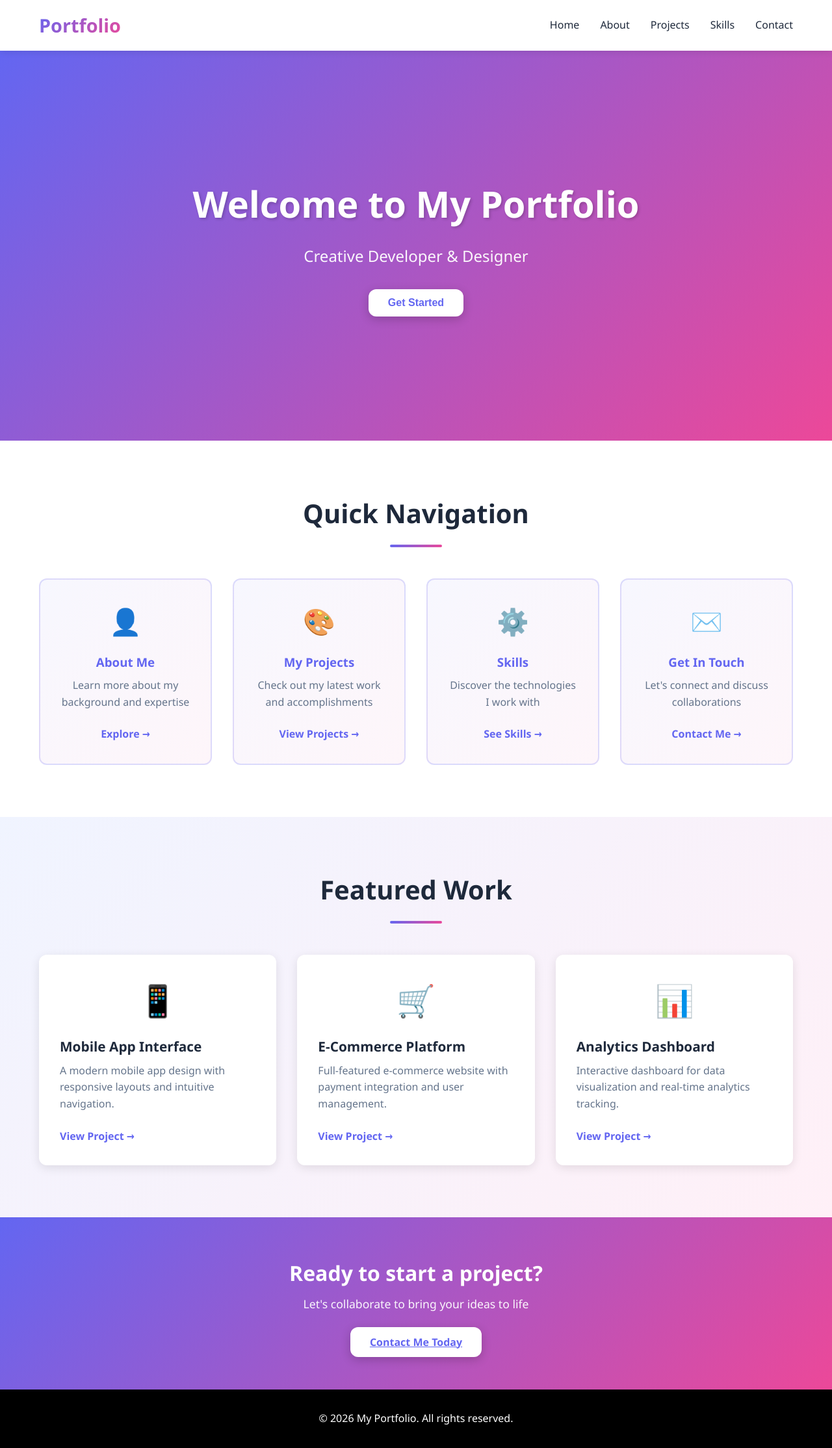
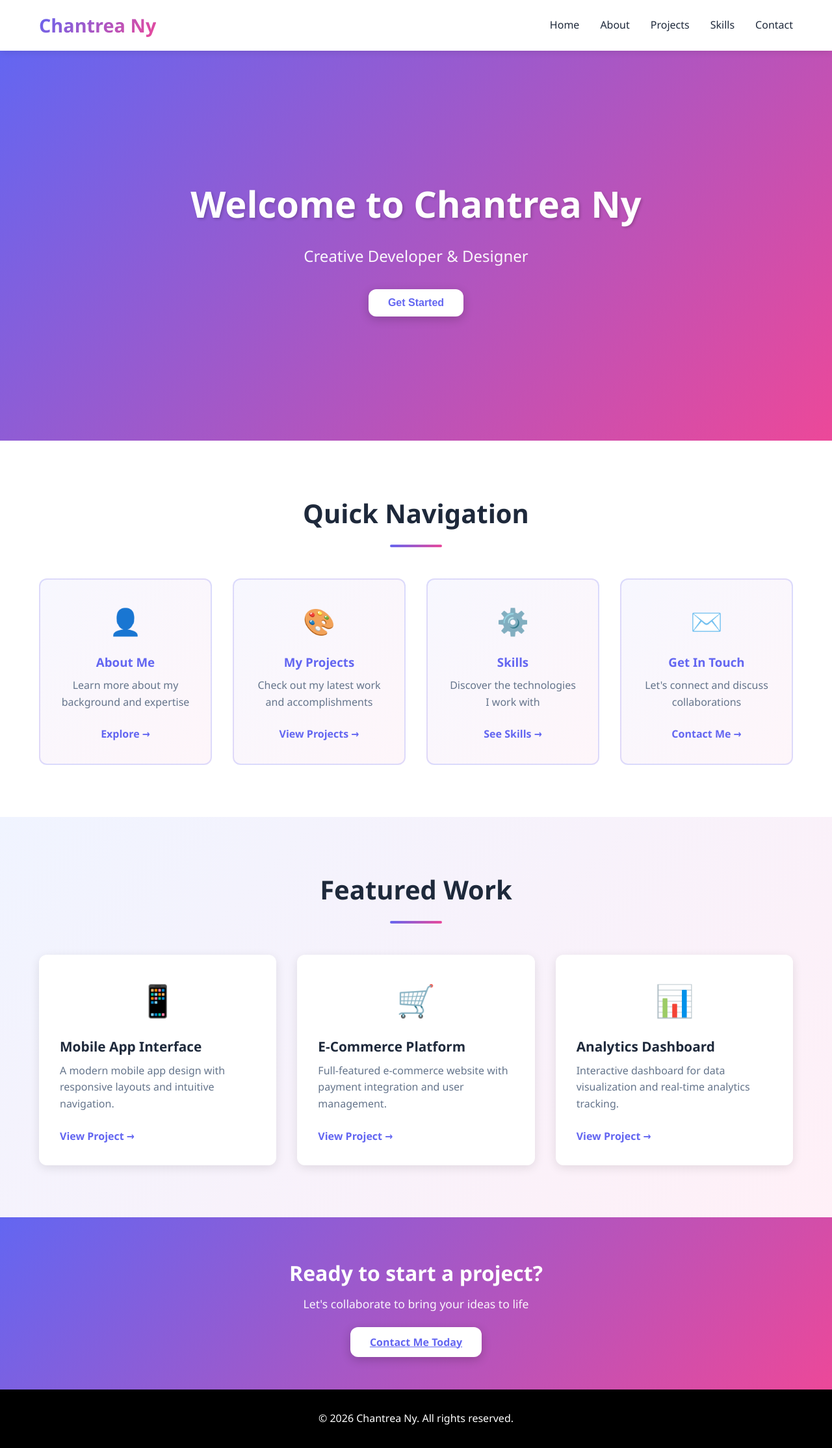
Before and after one commit to chantreany93-beep/This-is-my-portfolio, a plain HTML site: page home.html in a window 1280 px wide. Shown: the whole page at 65% size. Drawn offline with Linux system fonts and the light colour scheme.

Commit message:
This is my update

```diff
--- a/home.html
+++ b/home.html
@@ -3,7 +3,7 @@
 <head>
     <meta charset="UTF-8">
     <meta name="viewport" content="width=device-width, initial-scale=1.0">
-    <title>Home - My Professional Portfolio</title>
+    <title>Home - Chantrea Ny</title>
     <meta name="description" content="Chantrea is a Web Software Engineer. Explore my portfolio, projects, skills, and experience in web development.">
 </head>
     <link rel="stylesheet" href="styles.css">
@@ -12,7 +12,7 @@
     <!-- Navigation Bar -->
     <nav class="navbar">
         <div class="nav-container">
-            <div class="logo">Portfolio</div>
+            <div class="logo">Chantrea Ny</div>
             <ul class="nav-menu">
                 <li><a href="home.html" class="nav-link">Home</a></li>
                 <li><a href="about.html" class="nav-link">About</a></li>
@@ -26,7 +26,7 @@
     <!-- Home Section -->
     <section class="hero">
         <div class="hero-content">
-            <h1 class="hero-title">Welcome to My Portfolio</h1>
+            <h1 class="hero-title">Welcome to Chantrea Ny</h1>
             <p class="hero-subtitle">Creative Developer & Designer</p>
             <button class="cta-button" onclick="window.location.href='projects.html'">Get Started</button>
         </div>
@@ -106,7 +106,7 @@
     <!-- Footer -->
     <footer class="footer">
         <div class="container">
-            <p>&copy; 2026 My Portfolio. All rights reserved.</p>
+            <p>&copy; 2026 Chantrea Ny. All rights reserved.</p>
         </div>
     </footer>
 
```
Also changed, not shown: about.html (+3 -3 lines), contact.html (+3 -3 lines), index.html (+4 -4 lines), projects.html (+3 -3 lines), skills.html (+3 -3 lines), 1 other file.
